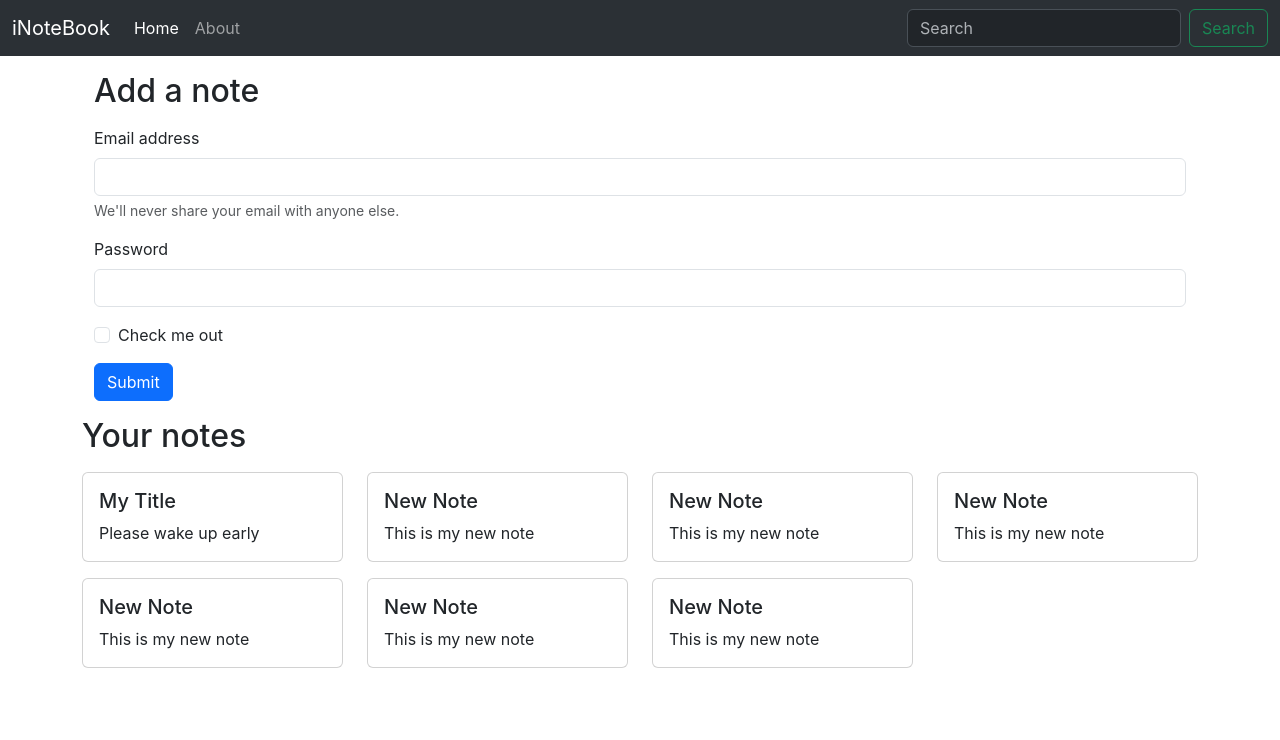
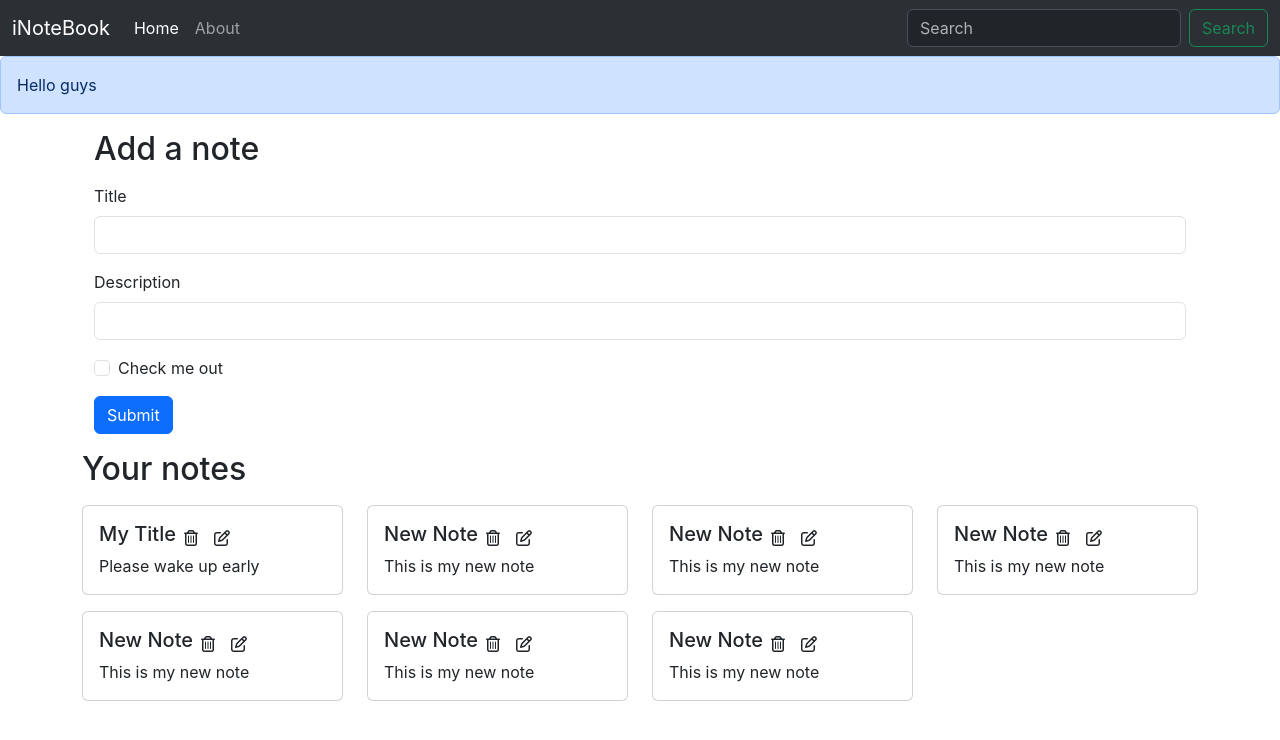
Before and after one commit to ToufikGouri/iNoteBook, a React (Create React App) app: page / in a window 1280 px wide. Shown: the top 740 px of the page. Built offline with nearby package versions, Linux system fonts and the light colour scheme; the HTML template or start-up script is replaced by a standard one.

Commit message:
Adding AddNote component to iNotebook

```diff
--- a/public/index.html
+++ b/public/index.html
@@ -17,6 +17,7 @@
   <body>
     <noscript>You need to enable JavaScript to run this app.</noscript>
     <div id="root"></div>
+    <script src="https://kit.fontawesome.com/7d4334ae98.js" crossorigin="anonymous"></script>
     <script src="https://cdn.jsdelivr.net/npm/bootstrap@5.3.2/dist/js/bootstrap.bundle.min.js" integrity="sha384-C6RzsynM9kWDrMNeT87bh95OGNyZPhcTNXj1NW7RuBCsyN/o0jlpcV8Qyq46cDfL" crossorigin="anonymous"></script>
   </body>
 </html>
--- a/src/App.js
+++ b/src/App.js
@@ -8,6 +8,7 @@
 import Home from './components/Home';
 import About from './components/About';
 import NoteState from './context/notes/NoteState';
+import Alert from './components/Alert'
 
 function App() {
   return (
@@ -15,6 +16,7 @@
       <NoteState>
         <Router>
           <Navbar />
+          <Alert message="Hello guys" />
           <div className="container">
             <Routes>
               <Route path="/" element={<Home />} />
--- /dev/null
+++ b/src/components/AddNote.js
@@ -0,0 +1,43 @@
+import React, { useContext, useState } from 'react'
+import noteContext from '../context/notes/noteContext'
+
+const AddNote = () => {
+    const context = useContext(noteContext)
+    const { addNote } = context
+
+    const [note, setNote] = useState({ title: '', description: '', tag: '' })
+
+    const handleClick = (e) => {
+        e.preventDefault();
+        addNote(note.title, note.description, note.tag);
+    }
+
+    const onChange = (e) => {
+        setNote({ ...note, [e.target.name]: e.target.value })
+    }
+
+    return (
+        <>
+            <div className="container my-3">
+                <h2>Add a note</h2>
+                <form className='my-3'>
+                    <div className="mb-3">
+                        <label htmlFor="title" className="form-label">Title</label>
+                        <input type="text" className="form-control" id="title" name='title' aria-describedby="emailHelp" onChange={onChange} />
+                    </div>
+                    <div className="mb-3">
+                        <label htmlFor="description" className="form-label">Description</label>
+                        <input type="text" className="form-control" id="description" name='description' onChange={onChange} />
+                    </div>
+                    <div className="mb-3 form-check">
+                        <input type="checkbox" className="form-check-input" id="exampleCheck1" />
+                        <label className="form-check-label" htmlFor="exampleCheck1">Check me out</label>
+                    </div>
+                    <button type="submit" className="btn btn-primary" onClick={handleClick}>Submit</button>
+                </form>
+            </div>
+        </>
+    )
+}
+
+export default AddNote
--- /dev/null
+++ b/src/components/Alert.js
@@ -0,0 +1,13 @@
+import React from 'react'
+
+const Alert = (props) => {
+    return (
+        <>
+            <div className="alert alert-primary" role="alert">
+                {props.message}
+            </div>
+        </>
+    )
+}
+
+export default Alert
--- a/src/components/Home.js
+++ b/src/components/Home.js
@@ -3,29 +3,7 @@
 const Home = () => {
   return (
     <>
-      <div className="container my-3">
-        <h2>Add a note</h2>
-        <form className='my-3'>
-          <div className="mb-3">
-            <label htmlFor="exampleInputEmail1" className="form-label">Email address</label>
-            <input type="email" className="form-control" id="exampleInputEmail1" aria-describedby="emailHelp" />
-            <div id="emailHelp" className="form-text">We'll never share your email with anyone else.</div>
-          </div>
-          <div className="mb-3">
-            <label htmlFor="exampleInputPassword1" className="form-label">Password</label>
-            <input type="password" className="form-control" id="exampleInputPassword1" />
-          </div>
-          <div className="mb-3 form-check">
-            <input type="checkbox" className="form-check-input" id="exampleCheck1" />
-            <label className="form-check-label" htmlFor="exampleCheck1">Check me out</label>
-          </div>
-          <button type="submit" className="btn btn-primary">Submit</button>
-        </form>
-      </div>
-
-      <div>
-        <Notes/>
-      </div>
+      <Notes />
     </>
   )
 }
--- a/src/components/NoteItem.js
+++ b/src/components/NoteItem.js
@@ -7,7 +7,11 @@
             <div className="col-md-3">
                 <div className="card my-2">
                     <div className="card-body">
-                        <h5 className="card-title">{note.title}</h5>
+                        <div className="d-flex align-items-center">
+                            <h5 className="card-title">{note.title}</h5>
+                            <i className="fa-regular fa-trash-can mx-2"></i>
+                            <i className="fa-regular fa-pen-to-square mx-2"></i>
+                        </div>
                         <p className="card-text">{note.description}</p>
                     </div>
                 </div>
--- a/src/components/Notes.js
+++ b/src/components/Notes.js
@@ -1,12 +1,14 @@
 import React, { useContext } from 'react'
 import noteContext from '../context/notes/noteContext'
 import NoteItem from './NoteItem'
+import AddNote from './AddNote'
 
 const Notes = () => {
     const context = useContext(noteContext)
-    const { notes, setNotes } = context
+    const { notes } = context
     return (
         <>
+        <AddNote/>
             <div className="row my-3">
                 <h2>Your notes</h2>
                 {notes.map((note) => {
--- a/src/context/notes/NoteState.js
+++ b/src/context/notes/NoteState.js
@@ -22,7 +22,7 @@
             "__v": 0
         },
         {
-            "_id": "658d1fec4a8700e0560cabdb",
+            "_id": "658d1fec4a8700e0560csabdb",
             "user": "658976dc4ca9079dd1daa7be",
             "title": "New Note",
             "description": "This is my new note",
@@ -31,7 +31,7 @@
             "__v": 0
         },
         {
-            "_id": "658d1fec4a8700e0560cabdb",
+            "_id": "658d1ffec4a8700e0560cabdb",
             "user": "658976dc4ca9079dd1daa7be",
             "title": "New Note",
             "description": "This is my new note",
@@ -40,7 +40,7 @@
             "__v": 0
         },
         {
-            "_id": "658d1fec4a8700e0560cabdb",
+            "_id": "658d1fec4a870f0e0560cabdb",
             "user": "658976dc4ca9079dd1daa7be",
             "title": "New Note",
             "description": "This is my new note",
@@ -49,7 +49,7 @@
             "__v": 0
         },
         {
-            "_id": "658d1fec4a8700e0560cabdb",
+            "_id": "658d1fec4a8f700e0560cabdb",
             "user": "658976dc4ca9079dd1daa7be",
             "title": "New Note",
             "description": "This is my new note",
@@ -58,7 +58,7 @@
             "__v": 0
         },
         {
-            "_id": "658d1fec4a8700e0560cabdb",
+            "_id": "658d1fec4a8700ef0560cabdb",
             "user": "658976dc4ca9079dd1daa7be",
             "title": "New Note",
             "description": "This is my new note",
@@ -69,8 +69,31 @@
     ]
     const [notes, setNotes] = useState(notesInitial)
 
+    // Add a note
+    const addNote = (title, description, tag) => {
+        const note = {
+            "_id": "658d1fec4a8700ef0560cdsabdb",
+            "user": "658976dc4ca9079dd1daa7be",
+            "title": title,
+            "description": description,
+            "tag": tag,
+            "date": "2023-12-28T07:12:44.790Z",
+            "__v": 0
+        }
+        setNotes(notes.concat(note))
+    }
+
+    // Delete a note
+    const deleteNote = () => {
+
+    }
+    // Edit a note
+    const editNote = () => {
+
+    }
+
     return (
-        <NoteContext.Provider value={{ notes, setNotes }}>
+        <NoteContext.Provider value={{ notes, addNote, deleteNote, editNote }}>
             {props.children}
         </NoteContext.Provider>
     )
--- a/src/index.css
+++ b/src/index.css
@@ -11,3 +11,7 @@
   font-family: source-code-pro, Menlo, Monaco, Consolas, 'Courier New',
     monospace;
 }
+
+i{
+  cursor: pointer;
+}
```
